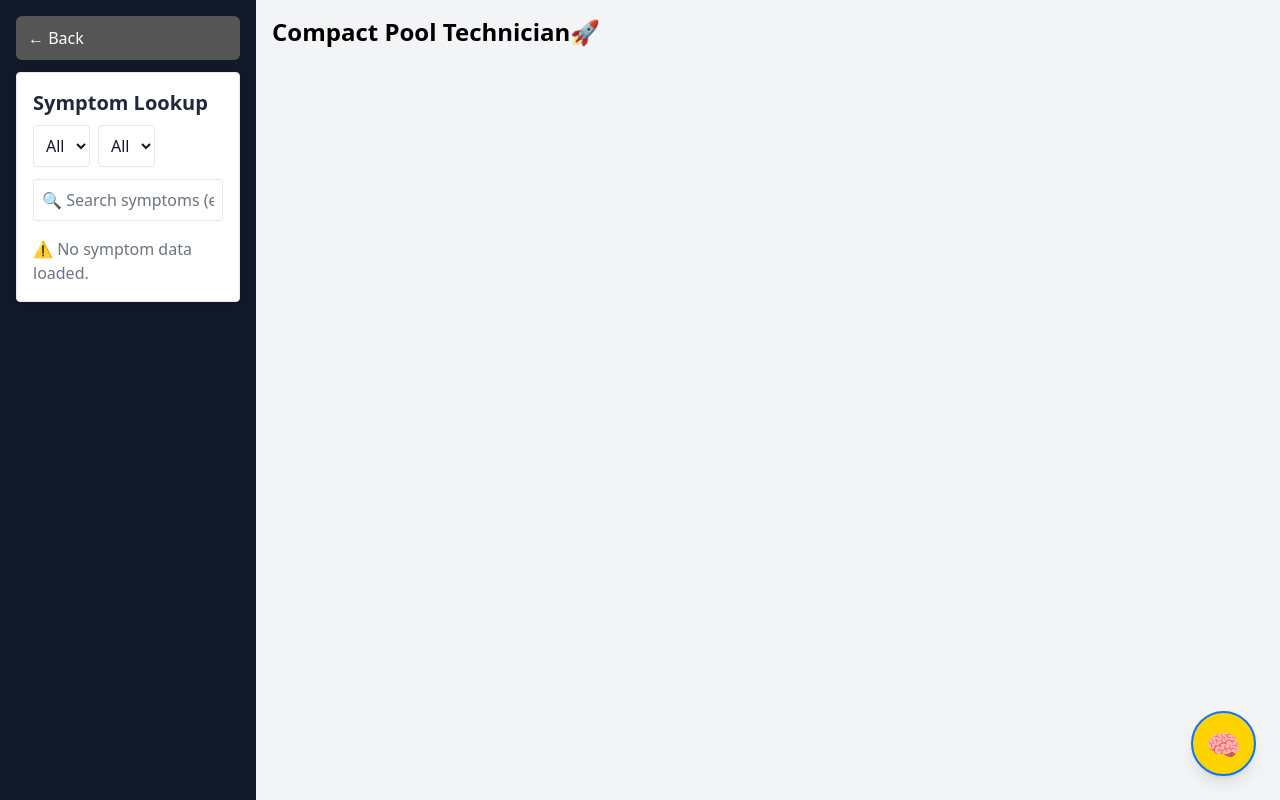
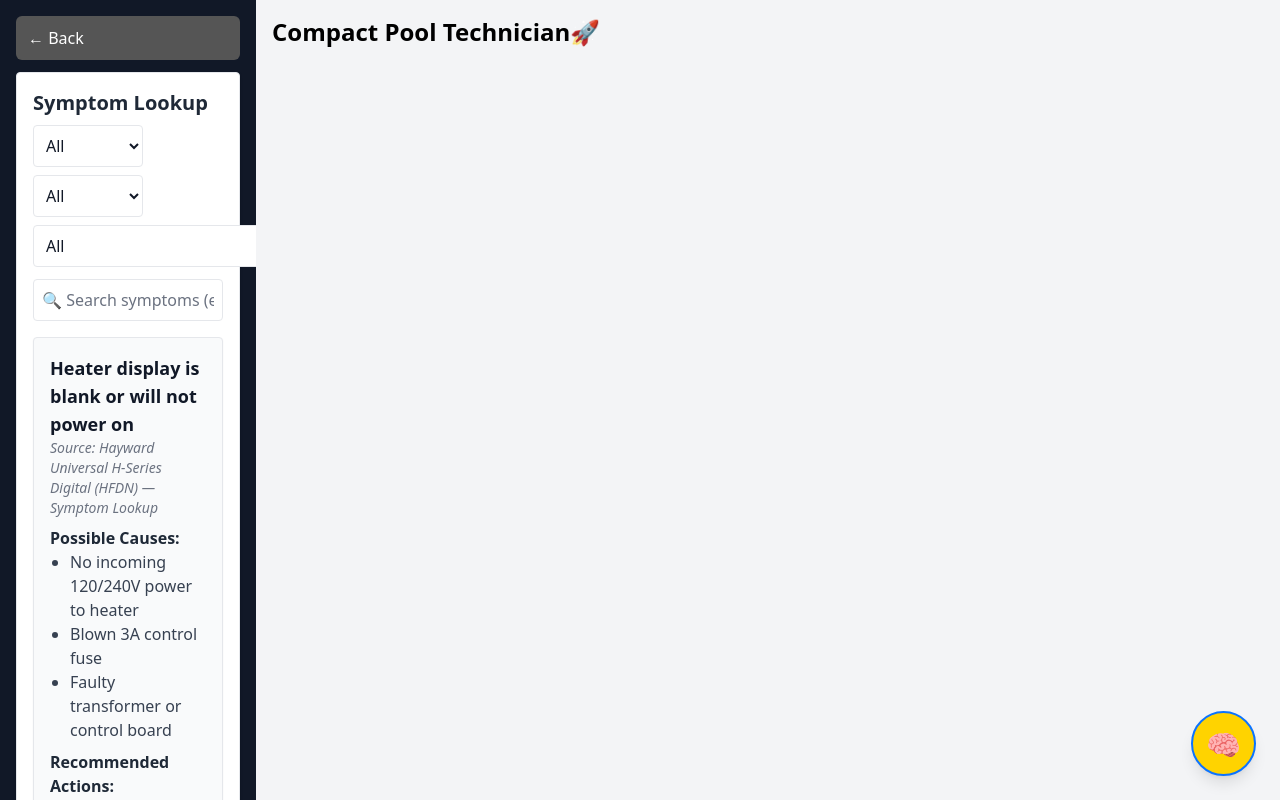
Before and after one commit to WhittonWorks/pocket-pool-technician-react, a React (Create React App) app: page / in a window 1280 px wide. Both pictures are taken after a click on the button "🩺 Symptom Lookup". Shown: the top 800 px of the page. Built offline with nearby package versions, Linux system fonts and the light colour scheme.

Commit message:
Refactor SymptomLookup for improved filtering and search

```diff
--- a/src/SymptomLookup.js
+++ b/src/SymptomLookup.js
@@ -1,26 +1,64 @@
-import React, { useState } from "react";
+import React, { useState, useMemo } from "react";
+import Fuse from "fuse.js";
 import SymptomLookupCard from "./components/ui/SymptomLookupCard";
 
-function SymptomLookup({ symptoms, onSelectSymptom }) {
+/**
+ * ✅ Auto-import all JSON files from /symptoms folder dynamically
+ */
+const symptomFiles = require.context("./symptoms", false, /\.json$/);
+const symptoms = Object.fromEntries(
+  symptomFiles.keys().map((key) => [
+    key.replace("./", "").replace(".json", ""),
+    symptomFiles(key),
+  ])
+);
+
+function SymptomLookup({ onSelectSymptom }) {
   const [query, setQuery] = useState("");
   const [selectedBrand, setSelectedBrand] = useState("All");
   const [selectedType, setSelectedType] = useState("All");
+  const [selectedModel, setSelectedModel] = useState("All");
 
-  // 🔹 Flatten all symptom files into one searchable list
+  // 🔹 Flatten and normalize all symptom data
   const allSymptoms = Object.values(symptoms).flatMap((file) =>
-    file.symptoms.map((s) => ({
+    (file.symptoms || []).map((s) => ({
       ...s,
       source: file.title,
-      brand: s.brand || s.flowTarget?.brand || "Unknown",
-      equipmentType: s.equipmentType || s.flowTarget?.equipmentType || "Unknown",
+      brand: s.brand || s.flowTarget?.brand || file.brand || "Unknown",
+      equipmentType:
+        s.equipmentType ||
+        s.flowTarget?.equipmentType ||
+        file.equipmentType ||
+        "Unknown",
+      model: s.model || s.flowTarget?.model || file.model || "Unknown",
+      metadata: s.metadata || {},
     }))
   );
 
-  // 🔹 Extract unique brands & types
+  // 🔹 Create Brand → Type → Model dropdown lists
   const brands = ["All", ...new Set(allSymptoms.map((s) => s.brand))];
-  const types = ["All", ...new Set(allSymptoms.map((s) => s.equipmentType))];
+  const types = [
+    "All",
+    ...new Set(
+      allSymptoms
+        .filter((s) => selectedBrand === "All" || s.brand === selectedBrand)
+        .map((s) => s.equipmentType)
+    ),
+  ];
+  const models = [
+    "All",
+    ...new Set(
+      allSymptoms
+        .filter(
+          (s) =>
+            (selectedBrand === "All" || s.brand === selectedBrand) &&
+            (selectedType === "All" || s.equipmentType === selectedType)
+        )
+        .map((s) => s.model)
+    ),
+  ];
 
-  // 🔹 Synonym map for technician wording
+  // 🔹 Synonym map for technician phrases
   const synonymMap = {
     didnt: ["did not", "won't", "wont", "fails to", "no"],
     fire: ["ignite", "light", "burn"],
@@ -28,43 +66,63 @@ function SymptomLookup({ symptoms, onSelectSymptom }) {
     heat: ["warm", "hot"],
     flow: ["water flow", "pressure", "circulation"],
     sensor: ["probe", "igniter", "flame sensor"],
-    power: ["voltage", "energize"],
+    power: ["voltage", "energize", "transformer"],
   };
 
-  // 🔍 Fuzzy-style filter
-  const filtered = allSymptoms.filter((s) => {
-    const q = query.trim().toLowerCase();
-    if (!q) return true;
+  // 🔹 Expand query using synonyms
+  const expandQuery = (input) => {
+    const words = input.toLowerCase().split(/\s+/).filter(Boolean);
+    return [...new Set(words.flatMap((w) => [w, ...(synonymMap[w] || [])]))].join(" ");
+  };
 
-    const terms = q.split(/\s+/).filter(Boolean);
-    const searchableText = [
-      s.symptom,
-      ...(s.causes || []),
-      ...(s.actions || []),
-    ]
-      .join(" ")
-      .toLowerCase();
+  // ⚙️ Fuse.js fuzzy search
+  const fuse = useMemo(() => {
+    return new Fuse(allSymptoms, {
+      keys: ["symptom", "causes", "actions", "source"],
+      threshold: 0.4,
+      distance: 100,
+      minMatchCharLength: 2,
+    });
+  }, [symptoms]);
 
-    const expandedTerms = terms.flatMap((t) => [t, ...(synonymMap[t] || [])]);
-    return expandedTerms.some((t) => searchableText.includes(t));
-  });
+  // 🔍 Run fuzzy search
+  const results = query.trim()
+    ? fuse.search(expandQuery(query)).map((r) => r.item)
+    : allSymptoms;
 
-  // 🔹 Apply brand and type filters
-  const filteredResults = filtered.filter((s) => {
+  // 🧹 Deduplicate results (same brand/model/symptom)
+  const dedupedResults = results.filter(
+    (v, i, self) =>
+      i ===
+      self.findIndex(
+        (t) =>
+          t.symptom === v.symptom &&
+          t.brand === v.brand &&
+          t.model === v.model
+      )
+  );
+
+  // 🔹 Apply dropdown filters
+  const filteredResults = dedupedResults.filter((s) => {
     const brandMatch = selectedBrand === "All" || s.brand === selectedBrand;
     const typeMatch = selectedType === "All" || s.equipmentType === selectedType;
-    return brandMatch && typeMatch;
+    const modelMatch = selectedModel === "All" || s.model === selectedModel;
+    return brandMatch && typeMatch && modelMatch;
   });
 
   return (
     <div className="p-4 border rounded bg-white shadow text-gray-800">
       <h2 className="text-xl font-bold mb-2">Symptom Lookup</h2>
 
-      {/* 🔹 Brand & Type Filters */}
+      {/* 🔹 Brand → Type → Model Filters */}
       <div className="flex flex-wrap gap-2 mb-3">
         <select
           value={selectedBrand}
-          onChange={(e) => setSelectedBrand(e.target.value)}
+          onChange={(e) => {
+            setSelectedBrand(e.target.value);
+            setSelectedType("All");
+            setSelectedModel("All");
+          }}
           className="border p-2 rounded bg-white text-gray-900"
         >
           {brands.map((b) => (
@@ -74,16 +132,29 @@ function SymptomLookup({ symptoms, onSelectSymptom }) {
 
         <select
           value={selectedType}
-          onChange={(e) => setSelectedType(e.target.value)}
+          onChange={(e) => {
+            setSelectedType(e.target.value);
+            setSelectedModel("All");
+          }}
           className="border p-2 rounded bg-white text-gray-900"
         >
           {types.map((t) => (
             <option key={t}>{t}</option>
           ))}
         </select>
+
+        <select
+          value={selectedModel}
+          onChange={(e) => setSelectedModel(e.target.value)}
+          className="border p-2 rounded bg-white text-gray-900"
+        >
+          {models.map((m) => (
+            <option key={m}>{m}</option>
+          ))}
+        </select>
       </div>
 
-      {/* 🔍 Search bar */}
+      {/* 🔍 Search Bar */}
       <input
         type="text"
         placeholder="🔍 Search symptoms (e.g. 'didn't fire', 'no flow', 'sensor')"
@@ -92,7 +163,7 @@ function SymptomLookup({ symptoms, onSelectSymptom }) {
         className="border p-2 rounded w-full bg-white text-gray-900 placeholder-gray-500"
       />
 
-      {/* ⚠️ Feedback messages */}
+      {/* ⚠️ Messages */}
       {query && filteredResults.length === 0 && (
         <p className="text-red-600 mt-4">❌ No symptoms found.</p>
       )}
@@ -100,7 +171,7 @@ function SymptomLookup({ symptoms, onSelectSymptom }) {
         <p className="text-gray-500 mt-4">⚠️ No symptom data loaded.</p>
       )}
 
-      {/* 🩺 Render results */}
+      {/* 🩺 Render Results */}
       {filteredResults.map((s, idx) => (
         <SymptomLookupCard
           key={idx}
```
